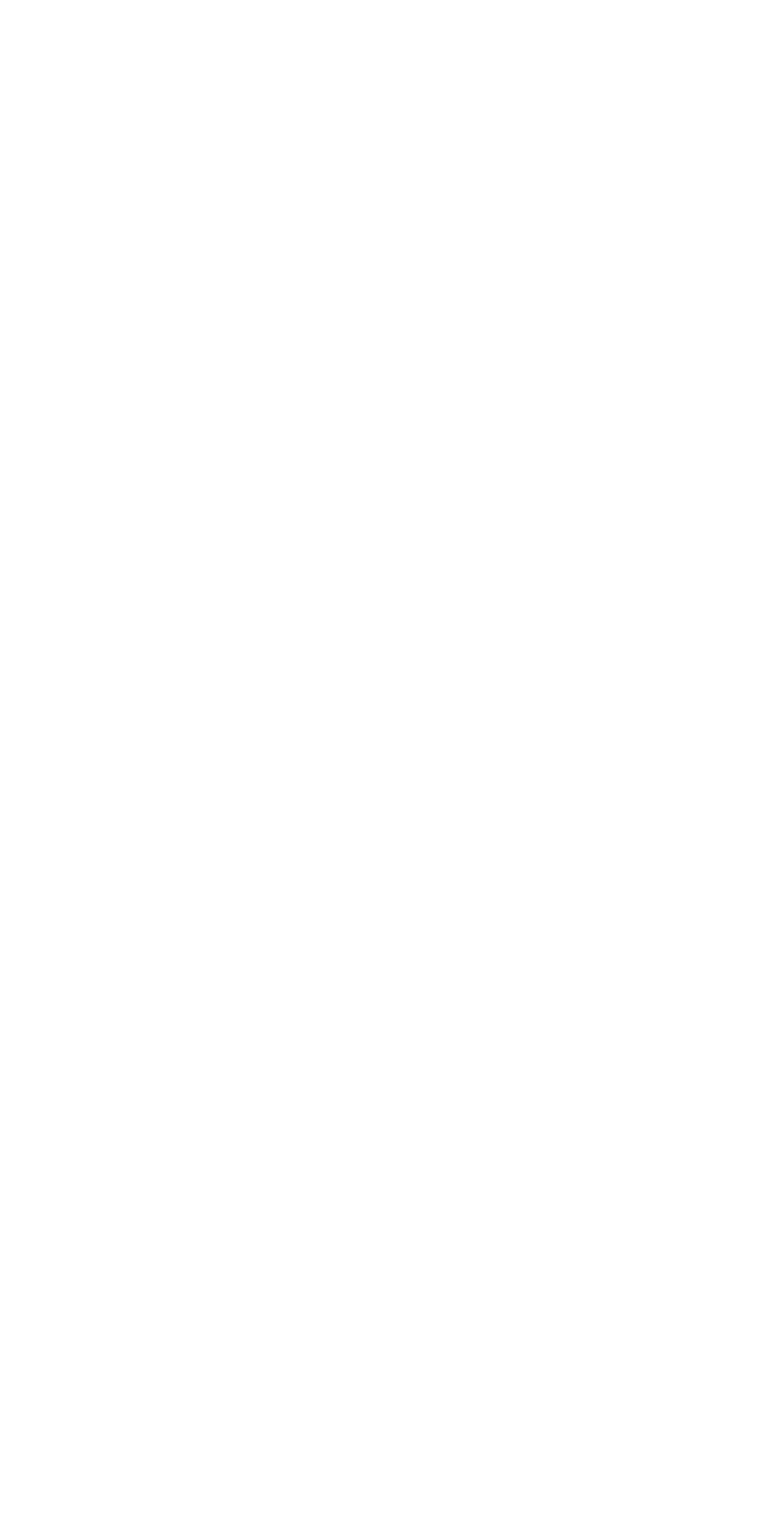
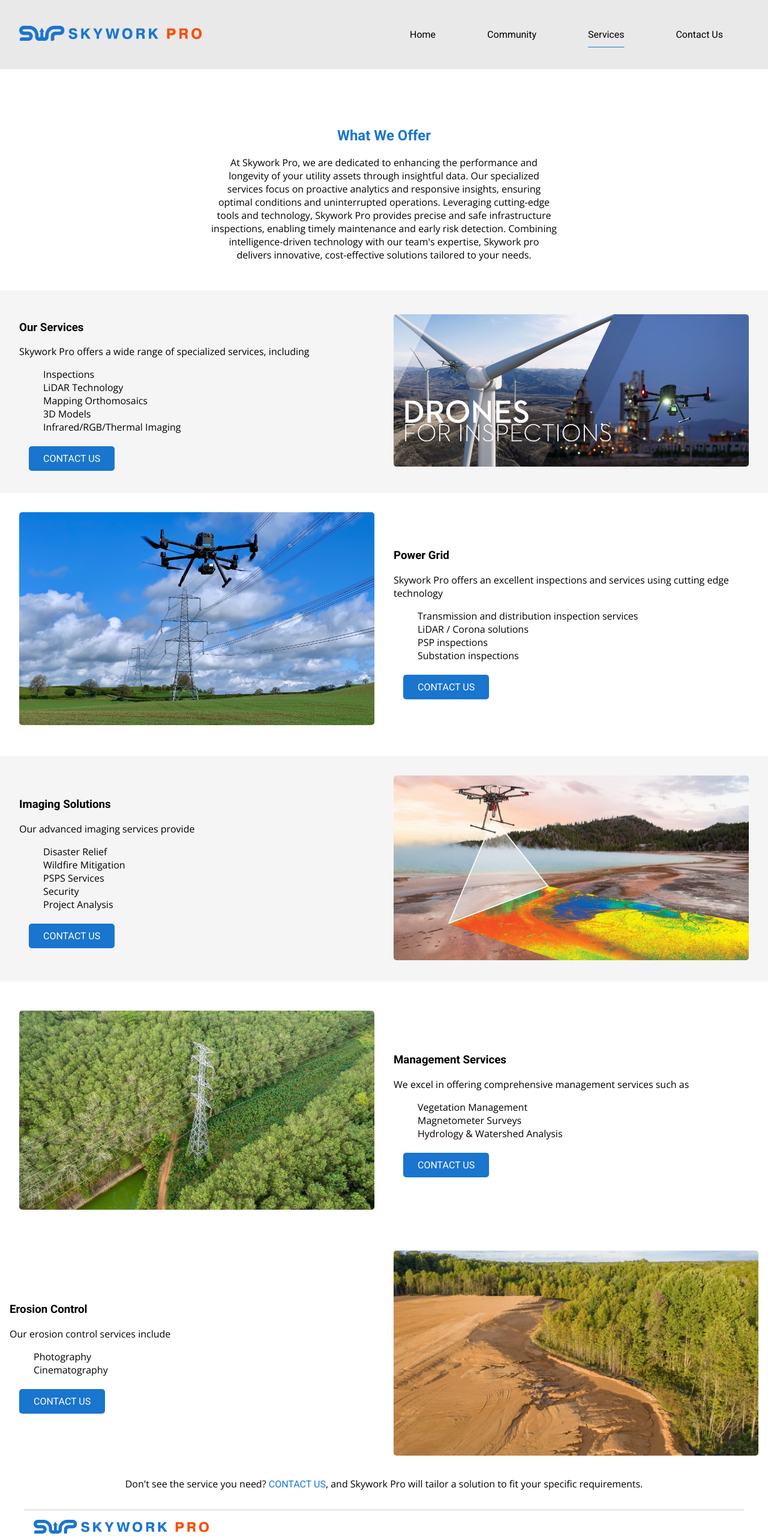
Before and after one commit to moamel-hashim/skywork-pro, a React (Vite) app: page /services in a window 1280 px wide. Before the commit this address had no page. Shown: the top 2566 px of the page at 60% size. Before the commit the page ends 800 px from the top, so only its background shows below. Built offline with nearby package versions, Linux system fonts and the light colour scheme; a web font is replaced by a local one.

Commit message:
adding dynamic link

```diff
--- a/src/App.jsx
+++ b/src/App.jsx
@@ -7,7 +7,7 @@ function App() {
   return (
     <Routes>
       <Route path="/" element={<Home/>}/>
-      <Route path="/service" element={<Service/>}/>
+      <Route path="/services" element={<Service/>}/>
       <Route path="/contact" element={<Contact/>}/>
       <Route path="/community" element={<Community/>}/>
     </Routes>
--- a/src/components/Navbar.css
+++ b/src/components/Navbar.css
@@ -52,6 +52,10 @@ header nav a {
   transition: background ease-in-out 0.5s;
 }
 header nav a:hover {
-  background-color: black;
-  color: white;
+  color: #1A75CF;
+}
+header nav .active {
+  text-decoration: underline;
+  text-underline-offset: 15px;
+  text-decoration-color: #1A75CF;
 }/*# sourceMappingURL=Navbar.css.map */
--- a/src/components/Navbar.jsx
+++ b/src/components/Navbar.jsx
@@ -1,7 +1,8 @@
-import {Link} from "react-router-dom";
+import {Link, useLocation} from "react-router-dom";
 import "./Navbar.css";
 
 export default function Navbar() {
+  const location = useLocation();
   return (
     <header>
       <div className='logo-container'>
@@ -11,10 +12,10 @@ export default function Navbar() {
       </div>
       <div className="nav-container">
       <nav>
-        <Link to="/">Home</Link>
-        <Link to="/community">Community</Link>
-        <Link to="/service">Services</Link>
-        <Link to="/contact">Contact Us</Link>
+        <Link to="/" className={location.pathname === '/' ? 'active' : ''}>Home</Link>
+          <Link to="/community" className={location.pathname === '/community' ? 'active' : ''}>Community</Link>
+          <Link to="/services" className={location.pathname === '/services' ? 'active' : ''}>Services</Link>
+          <Link to="/contact" className={location.pathname === '/contact' ? 'active' : ''}>Contact Us</Link>
       </nav>
       </div>
     </header>
--- a/src/components/Navbar.scss
+++ b/src/components/Navbar.scss
@@ -53,8 +53,12 @@ header {
       transition: background ease-in-out .5s;
     }
     a:hover {
-      background-color: black;
-      color: white;
+      color: $primary-color;
+    }
+    .active {
+      text-decoration: underline;
+      text-underline-offset: 15px;
+      text-decoration-color: $primary-color;
     }
   }
 }
--- a/src/components/ServiceMain.jsx
+++ b/src/components/ServiceMain.jsx
@@ -64,7 +64,7 @@ export default function ServiceMain() {
             <li>Project Analysis</li>
           </ul>
           <div>
-            <Link>contact us</Link>
+            <Link to="/contact">contact us</Link>
           </div>
         </div>
         <div>
@@ -82,7 +82,7 @@ export default function ServiceMain() {
             <li>Hydrology & Watershed Analysis</li>
           </ul>
           <div>
-            <Link>contact us</Link>
+            <Link to="/contact">contact us</Link>
           </div>
         </div>
         <div>
@@ -99,7 +99,7 @@ export default function ServiceMain() {
             <li>Cinematography</li>
           </ul>
           <div>
-            <Link>contact us</Link>
+            <Link to="/contact">contact us</Link>
           </div>
         </div>
         <div>
```
Also changed, not shown: 1 other file (tests, documents, lock files or other folders).
